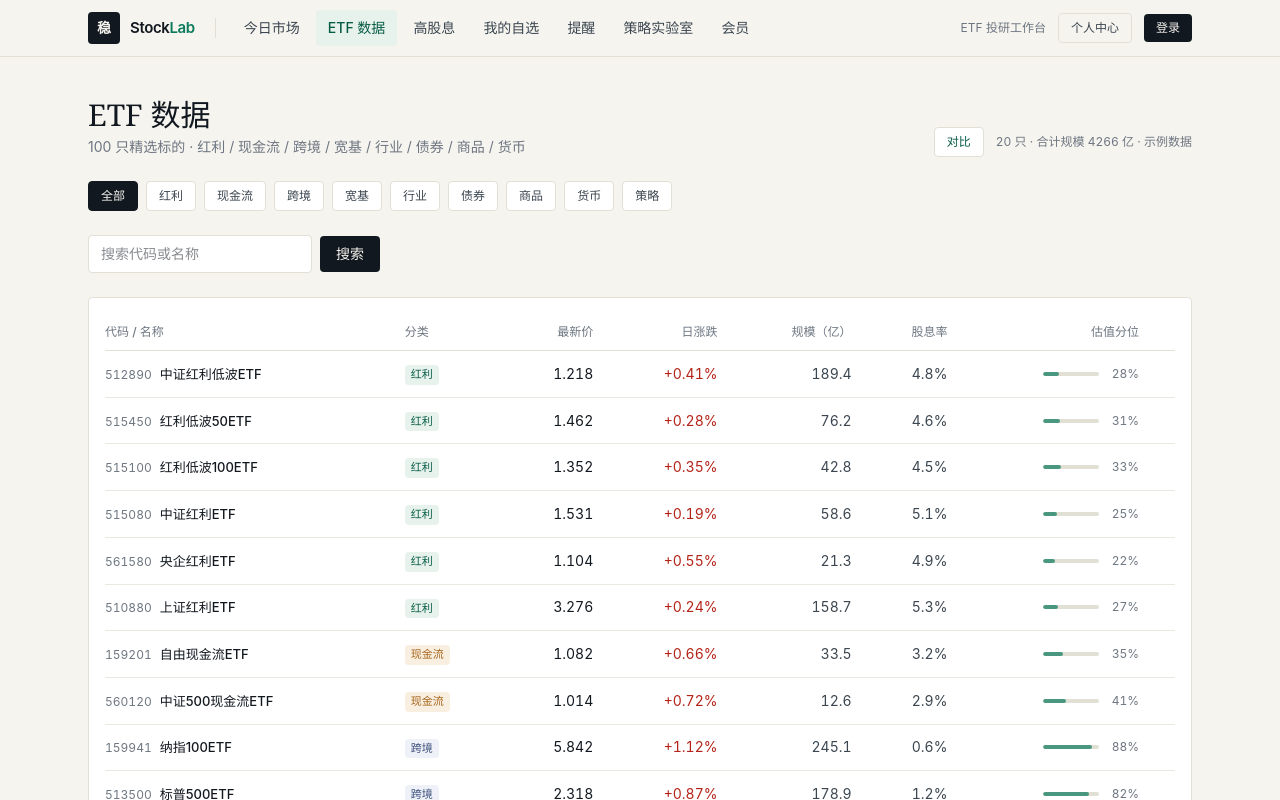
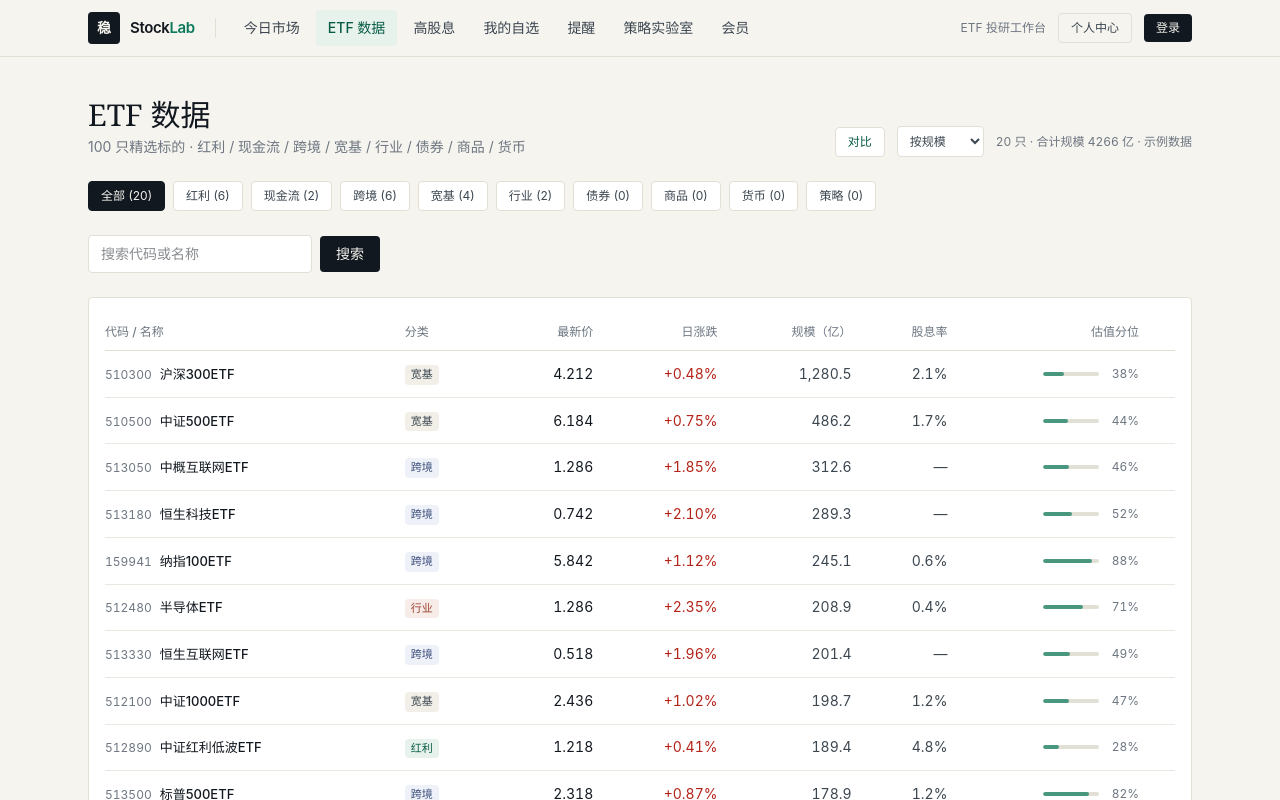
Before and after one commit to iamlay/stock, a Next.js app in the folder apps/web/: page /etf in a window 1280 px wide. Shown: the top 800 px of the page. Built offline with nearby package versions, Linux system fonts and the light colour scheme; no server answers.

Commit message:
feat: add ETF sorting and category counts

```diff
--- a/apps/web/app/(app)/etf/page.tsx
+++ b/apps/web/app/(app)/etf/page.tsx
@@ -11,12 +11,15 @@ export const revalidate = 60;
 export default async function EtfListPage({
   searchParams,
 }: {
-  searchParams: Promise<{ category?: string; q?: string; page?: string }>;
+  searchParams: Promise<{ category?: string; q?: string; page?: string; sort?: string }>;
 }) {
-  const { category, q, page } = await searchParams;
+  const { category, q, page, sort: rawSort } = await searchParams;
   const active = categories.includes(category as EtfCategory) ? (category as EtfCategory) : null;
   const term = (q ?? "").trim().toLowerCase();
   const pageNum = Math.max(1, Number(page) || 1);
+  const sort = ["aum", "change", "yield", "code"].includes(rawSort ?? "")
+    ? rawSort!
+    : "aum";
   const PAGE_SIZE = 20;
 
   const apiEtfs = await fetchEtfs();
@@ -28,7 +31,13 @@ export default async function EtfListPage({
       term
         ? etf.code.toLowerCase().includes(term) || etf.name.toLowerCase().includes(term)
         : true,
-    );
+    )
+    .sort((a, b) => {
+      if (sort === "change") return b.change - a.change;
+      if (sort === "yield") return (b.dividendYield ?? -1) - (a.dividendYield ?? -1);
+      if (sort === "code") return a.code.localeCompare(b.code);
+      return (b.aum ?? 0) - (a.aum ?? 0);
+    });
   const totalPages = Math.max(1, Math.ceil(filtered.length / PAGE_SIZE));
   const currentPage = Math.min(pageNum, totalPages);
   const rows = filtered.slice((currentPage - 1) * PAGE_SIZE, currentPage * PAGE_SIZE);
@@ -40,8 +49,15 @@ export default async function EtfListPage({
     const search = new URLSearchParams();
     if (active) search.set("category", active);
     if (term) search.set("q", term);
+    if (sort !== "aum") search.set("sort", sort);
     search.set("page", String(target));
     return `/etf?${search.toString()}`;
+  }
+
+  function countFor(categoryName?: EtfCategory): number {
+    return categoryName
+      ? all.filter((etf) => etf.category === categoryName).length
+      : all.length;
   }
 
   return (
@@ -58,6 +74,21 @@ export default async function EtfListPage({
           >
             对比
           </Link>
+          <form method="get" action="/etf">
+            {active ? <input type="hidden" name="category" value={active} /> : null}
+            {term ? <input type="hidden" name="q" value={term} /> : null}
+            <select
+              name="sort"
+              defaultValue={sort}
+              onChange={(event) => event.currentTarget.form?.requestSubmit()}
+              className="rounded-sm border border-line bg-surface px-2 py-1.5 text-xs text-ink-soft"
+            >
+              <option value="aum">按规模</option>
+              <option value="change">按涨跌</option>
+              <option value="yield">按股息率</option>
+              <option value="code">按代码</option>
+            </select>
+          </form>
           <p className="tnum text-xs text-muted">
             {filtered.length} 只 · 合计规模 {totalAum.toFixed(0)} 亿 ·{" "}
             {live
@@ -76,25 +107,26 @@ export default async function EtfListPage({
               : "border-line bg-surface text-ink-soft hover:border-ink"
           }`}
         >
-          全部
+          全部 ({countFor()})
         </Link>
         {categories.map((item) => (
           <Link
             key={item}
-            href={`/etf?category=${encodeURIComponent(item)}`}
+            href={`/etf?category=${encodeURIComponent(item)}${sort !== "aum" ? `&sort=${sort}` : ""}`}
             className={`rounded-sm border px-3 py-1.5 text-xs transition-colors ${
               active === item
                 ? "border-ink bg-ink text-paper"
                 : "border-line bg-surface text-ink-soft hover:border-ink"
             }`}
           >
-            {item}
+            {item} ({countFor(item)})
           </Link>
         ))}
       </div>
 
       <form method="get" action="/etf" className="flex flex-wrap items-center gap-2">
         {active ? <input type="hidden" name="category" value={active} /> : null}
+        {sort !== "aum" ? <input type="hidden" name="sort" value={sort} /> : null}
         <input
           name="q"
           defaultValue={q ?? ""}
```
Also changed, not shown: 2 other files (tests, documents, lock files or other folders).
